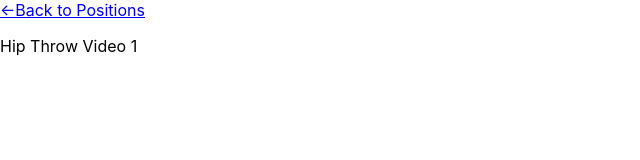
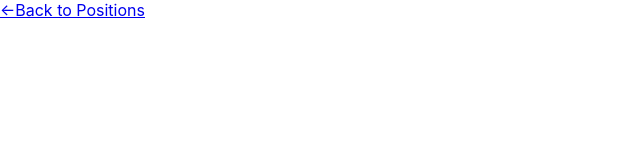
Before and after one commit to eugene-tang/bjj, a React (Create React App) app: page /video in a window 1280 px wide. Shown: the top 160 px of the page, without its empty margins (0-640 px from the left). Built offline with nearby package versions, Linux system fonts and the light colour scheme.

Commit message:
Pass video details from Technique link to VideoPage.

```diff
--- a/src/App.tsx
+++ b/src/App.tsx
@@ -1,5 +1,7 @@
+import React from 'react';
 import { BrowserRouter as Router, Switch, Route } from 'react-router-dom';
 import { PositionsChart, Position } from './components/PositionsChart';
+import { YouTubeLink } from './components/TechniqueItem';
 import { VideoPage } from './components/VideoPage';
 import { hardcodedPositions } from './hardcodedPositions';
 
@@ -7,15 +9,18 @@ interface RoutesProp {
   positions?: Position[];
 }
 
-export const Routes: React.FC<RoutesProp> = ({positions}) =>
-<Switch>
-  <Route exact path="/">
-    <PositionsChart positions={positions || hardcodedPositions} />
-  </Route>
-  <Route path="/video">
-    <VideoPage />
-  </Route>
-</Switch>;
+export const Routes: React.FC<RoutesProp> = ({positions}) => {
+  const [selectedVideo, setSelectedVideo] = React.useState<YouTubeLink>({title: '', videoId: ''});
+
+  return <Switch>
+    <Route exact path="/">
+      <PositionsChart positions={positions || hardcodedPositions} setSelectedVideo={setSelectedVideo} />
+    </Route>
+    <Route path="/video">
+      <VideoPage youTubeLink={selectedVideo} />
+    </Route>
+  </Switch>;
+}
 
 const App = () => {
   return (
--- a/src/components/PositionsChart.tsx
+++ b/src/components/PositionsChart.tsx
@@ -1,5 +1,6 @@
+import { Dispatch } from 'react';
 import './PositionsChart.css';
-import { Technique, TechniqueItem } from './TechniqueItem';
+import { Technique, TechniqueItem, YouTubeLink } from './TechniqueItem';
 
 export interface Position {
   positionName: string;
@@ -8,9 +9,10 @@ export interface Position {
 
 export interface PositionsChartProps {
   positions: Position[];
+  setSelectedVideo: Dispatch<YouTubeLink>;
 };
 
-export const PositionsChart: React.FC<PositionsChartProps> = ({positions}) =>
+export const PositionsChart: React.FC<PositionsChartProps> = ({positions, setSelectedVideo}) =>
   <>
     <h1>Positions Chart</h1>
     <ul className="positions">
@@ -19,7 +21,7 @@ export const PositionsChart: React.FC<PositionsChartProps> = ({positions}) =>
         <p className="positionName">{position.positionName}</p>
         <ul className="techniques">
           {position.techniques.map(technique =>
-            <TechniqueItem techniqueProps={technique} key={technique.techniqueName} />)}
+            <TechniqueItem techniqueProps={technique} key={technique.techniqueName} setSelectedVideo={setSelectedVideo} />)}
         </ul>
       </li>)}
     </ul>
--- a/src/components/TechniqueItem.tsx
+++ b/src/components/TechniqueItem.tsx
@@ -1,7 +1,7 @@
-import React from 'react';
+import React, { Dispatch } from 'react';
 import { Link } from 'react-router-dom';
 
-interface YouTubeLink {
+export interface YouTubeLink {
   title: string;
   videoId: string;
 }
@@ -14,9 +14,10 @@ export interface Technique {
 
 interface TechniqueProps {
   techniqueProps: Technique;
+  setSelectedVideo: Dispatch<YouTubeLink>;
 }
 
-export const TechniqueItem: React.FC<TechniqueProps> = ({techniqueProps}) => {
+export const TechniqueItem: React.FC<TechniqueProps> = ({techniqueProps, setSelectedVideo}) => {
   const [showLinks, setShowLinks] = React.useState(false);
 
   return <li className="technique" onClick={() => setShowLinks(!showLinks)}>
@@ -24,7 +25,7 @@ export const TechniqueItem: React.FC<TechniqueProps> = ({techniqueProps}) => {
     {showLinks &&
       <ul>
         {techniqueProps.urls.map(url =>
-          <Link to={`video?v=${url.videoId}`} key={url.videoId}>
+          <Link to={`video?v=${url.videoId}`} key={url.videoId} onClick={() => setSelectedVideo(url)}>
             <div>{url.title}</div>
           </Link>)}
       </ul>}
--- a/src/components/VideoPage.tsx
+++ b/src/components/VideoPage.tsx
@@ -1,8 +1,13 @@
 import { Link } from 'react-router-dom';
+import { YouTubeLink } from './TechniqueItem';
 
-export const VideoPage = () => {
+interface VideoPageProps {
+  youTubeLink: YouTubeLink;
+}
+
+export const VideoPage: React.FC<VideoPageProps> = ({youTubeLink}) => {
     return <>
       <Link to="/">{`<-Back to Positions`}</Link>
-      <p>Hip Throw Video 1</p>
+      <p>{youTubeLink.title}</p>
     </>;
 };
```
Also changed, not shown: 2 other files (tests, documents, lock files or other folders).
